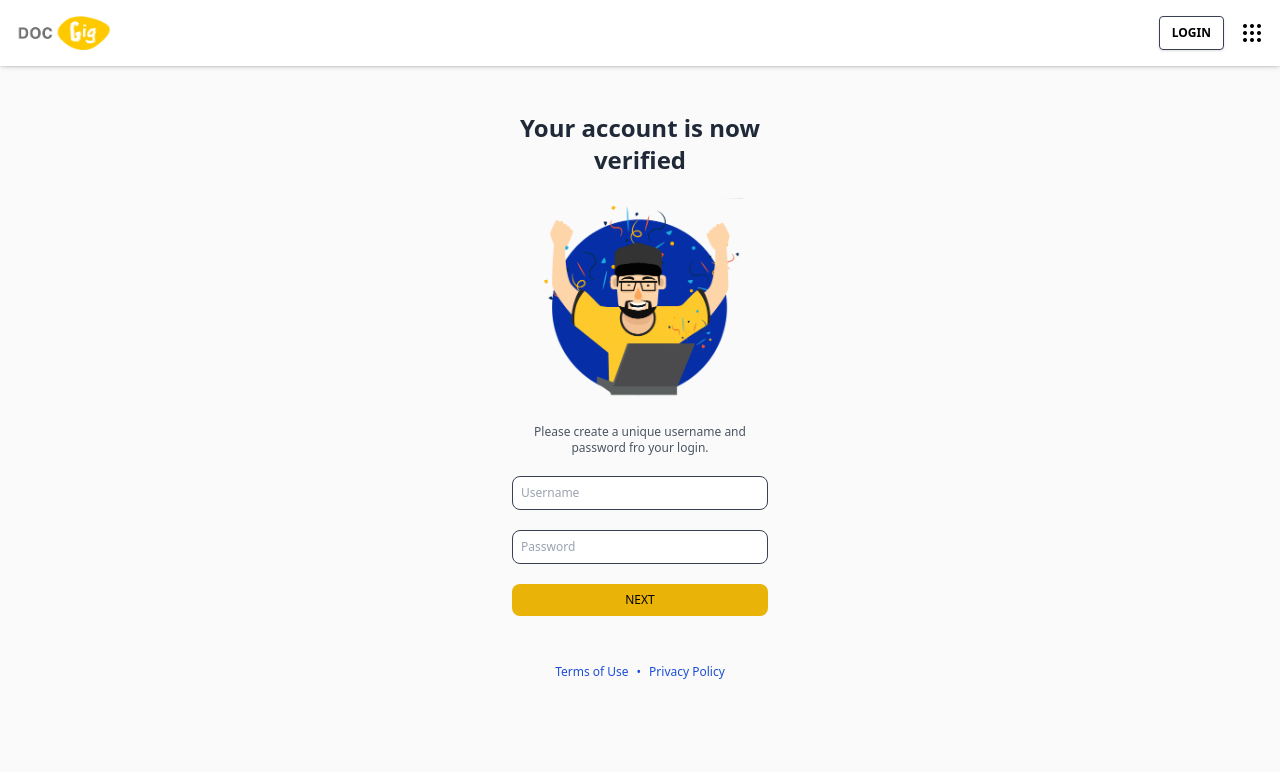
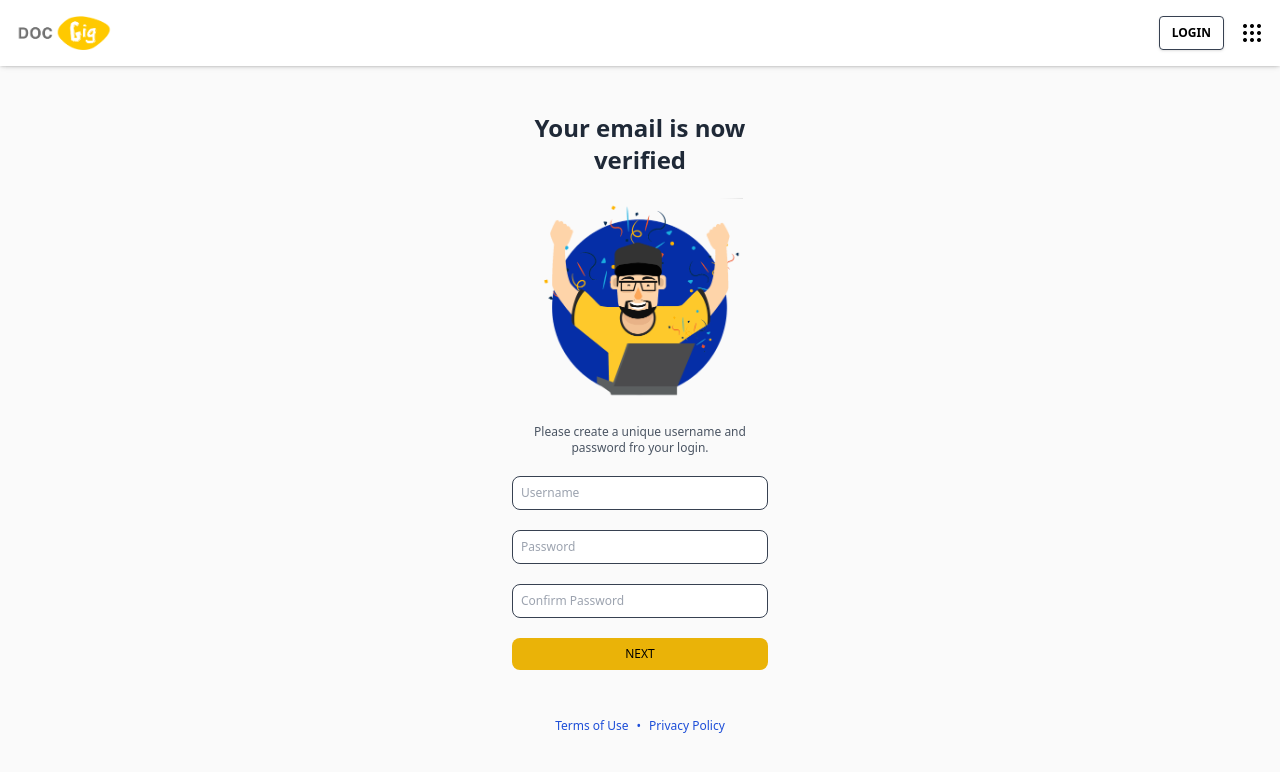
Before and after one commit to Merc06/react-template-2022, a React (Create React App) app: page /verified in a window 1280 px wide. Shown: the top 772 px of the page. Built offline with nearby package versions, Linux system fonts and the light colour scheme.

Commit message:
Verified Page Enhancement

```diff
--- a/src/modules/emailrequest/VerificationSuccess.tsx
+++ b/src/modules/emailrequest/VerificationSuccess.tsx
@@ -4,11 +4,12 @@ import Success from '../../images/Success.png';
 const VerificationSuccess = () => {
   return (
   <div className="flex flex-col pt-12 px-6 items-center">
-    <h1 className="text-gray-800 text-2xl font-bold text-center">Your account is now <br /> verified</h1>
+    <h1 className="text-gray-800 text-2xl font-bold text-center">Your email is now <br /> verified</h1>
     <img src={Success} alt="Success Illustration" className="h-52 mt-5" />
     <h1 className="text-gray-600 text-xs text-center mt-5">Please create a unique username and <br /> password fro your login.</h1>
     <input type="text" placeholder="Username" className="border border-gray-700 rounded-lg mt-5 p-2 focus:outline-none w-64 text-xs" />
-    <input type="text" placeholder="Password" className="border border-gray-700 rounded-lg mt-5 p-2 focus:outline-none w-64 text-xs" />
+    <input type="password" placeholder="Password" className="border border-gray-700 rounded-lg mt-5 p-2 focus:outline-none w-64 text-xs" />
+    <input type="password" placeholder="Confirm Password" className="border border-gray-700 rounded-lg mt-5 p-2 focus:outline-none w-64 text-xs" />
     <button className="bg-yellow-500 rounded-lg mt-5 p-2 w-64 text-xs">NEXT</button>
     <div className="flex justify-center items-center space-x-2 pt-12 pb-7">
       <h1 className="text-xs text-blue-700">Terms of Use</h1>
```
